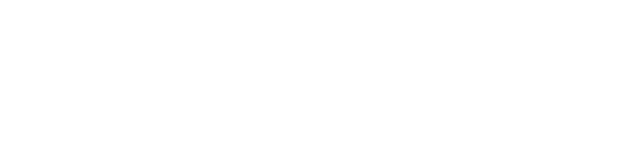
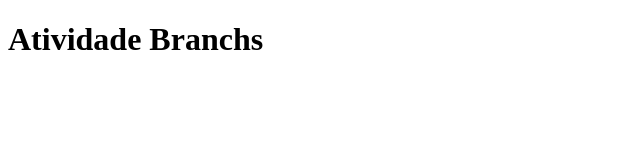
Before and after one commit to murilodestefani/atividade-branchs, a plain HTML site: page index.html in a window 1280 px wide. Shown: the whole page, without its empty margins (0-640 px from the left). Drawn offline with Linux system fonts and the light colour scheme.

Commit message:
add title of page

```diff
--- a/index.html
+++ b/index.html
@@ -3,9 +3,9 @@
 <head>
     <meta charset="UTF-8">
     <meta name="viewport" content="width=device-width, initial-scale=1.0">
-    <title>Document</title>
+    <title>Atividade Branchs</title>
 </head>
 <body>
-
+    <h1>Atividade Branchs</h1>
 </body>
 </html>
```
